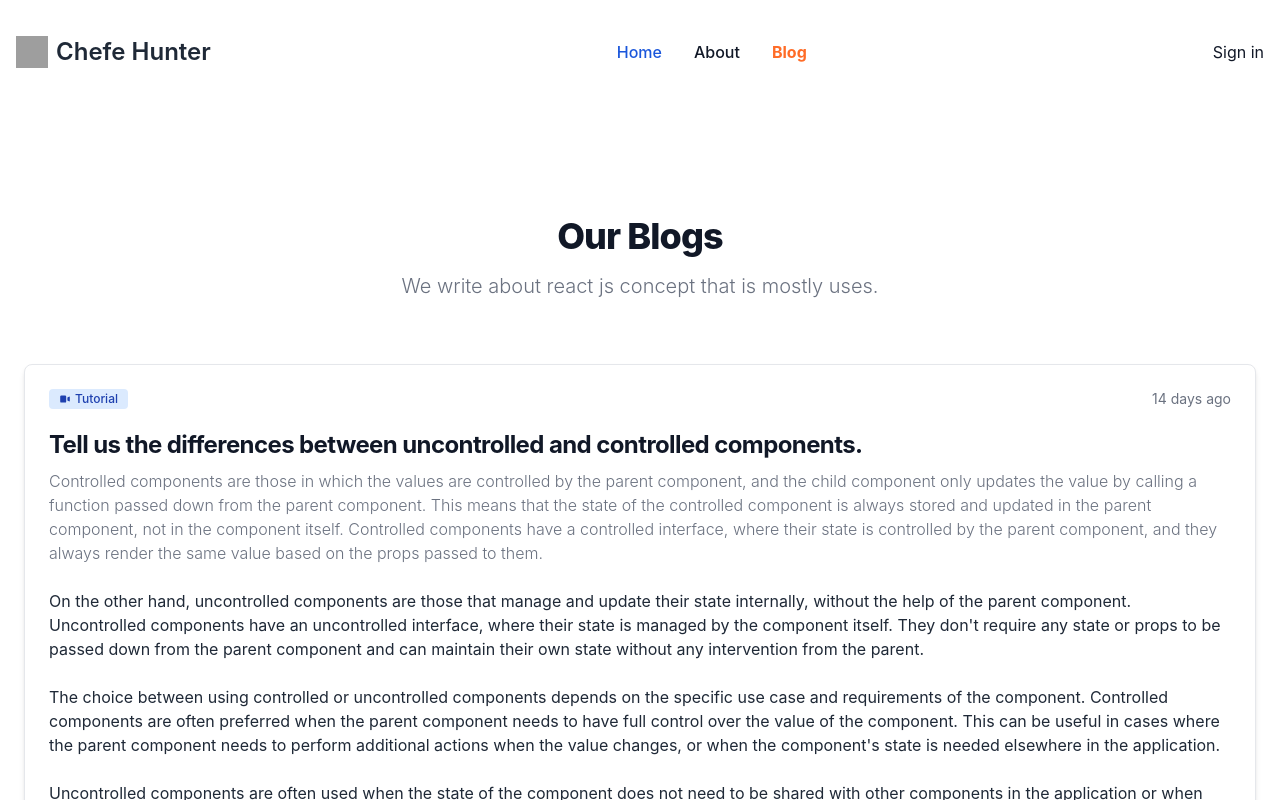
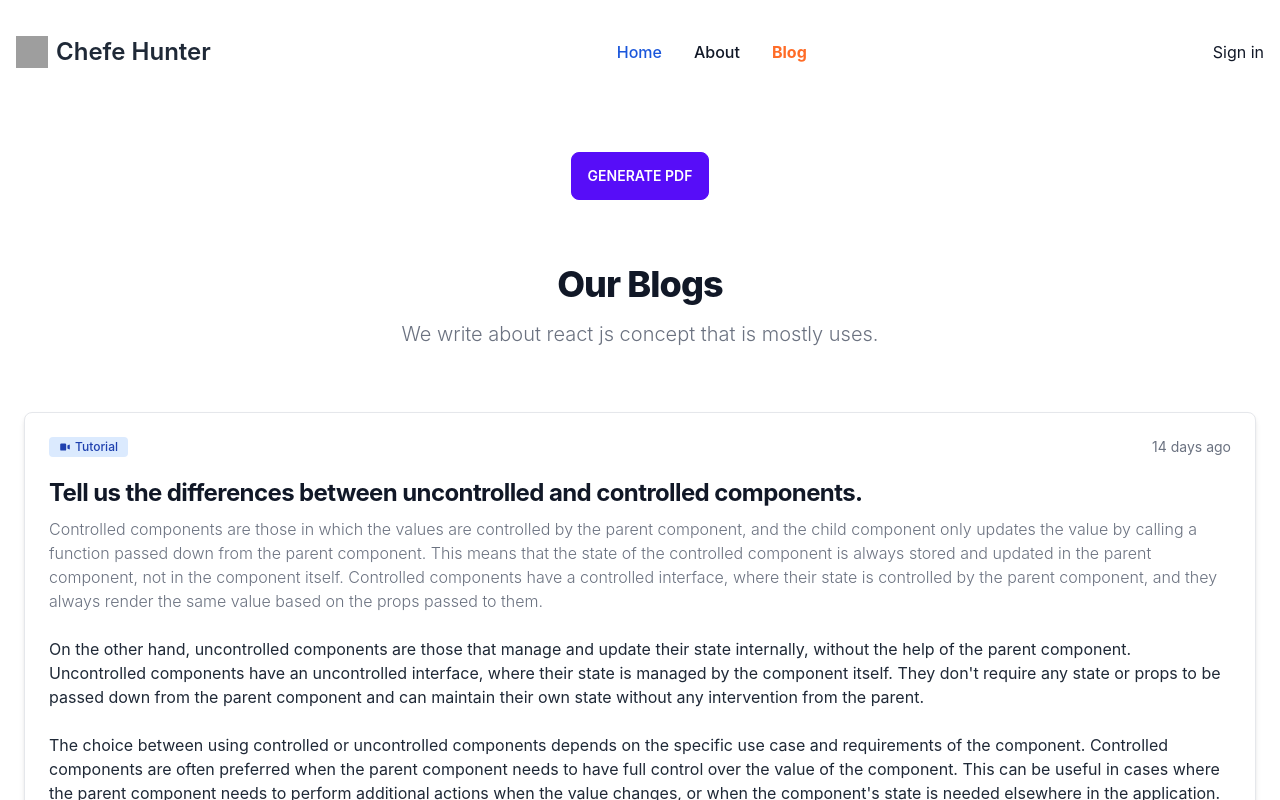
Before and after one commit to masudrahman-dev/chef-recipe-hunter-client, a React (Vite) app in the folder recepi-hunter-client/: page /Blogs in a window 1280 px wide. Shown: the top 800 px of the page. Built offline with nearby package versions, Linux system fonts and the light colour scheme; no server answers; grey boxes are pictures that could not be loaded.

Commit message:
genarate pdf

```diff
--- a/recepi-hunter-client/package.json
+++ b/recepi-hunter-client/package.json
@@ -18,6 +18,8 @@
     "firebase": "^9.21.0",
     "flowbite": "^1.6.5",
     "flowbite-react": "^0.4.4",
+    "html2canvas": "^1.4.1",
+    "jspdf": "^2.5.1",
     "keen-slider": "^6.8.5",
     "leaflet": "^1.9.3",
     "localforage": "^1.10.0",
--- a/recepi-hunter-client/src/pages/blog/Blogs.jsx
+++ b/recepi-hunter-client/src/pages/blog/Blogs.jsx
@@ -1,10 +1,23 @@
 import React from "react";
-
+import { jsPDF } from "jspdf";
 import { Link } from "react-router-dom";
 
 const Blogs = () => {
+  const generatePdf = () => {
+    // Default export is a4 paper, portrait, using millimeters for units
+    const doc = new jsPDF();
+
+    doc.text("p", 10, 10);
+    doc.save("untitled.pdf");
+  };
+
   return (
     <div>
+      <div className="text-center">
+        <button onClick={generatePdf} className="btn btn-primary  ">
+          Generate PDF
+        </button>
+      </div>
       <section className="bg-white dark:bg-gray-900">
         <div className="py-8 px-4 mx-auto max-w-screen-xl lg:py-16 lg:px-6">
           <div className="mx-auto max-w-screen-sm text-center lg:mb-16 mb-8">
--- a/recepi-hunter-client/src/pages/chefeRecips/recefies/RecefiesBanner.jsx
+++ b/recepi-hunter-client/src/pages/chefeRecips/recefies/RecefiesBanner.jsx
@@ -17,8 +17,9 @@ const RecefiesBanner = ({ data }) => {
     <div>
       <section className="bg-white dark:bg-gray-900">
         <div className="py-8 px-4 mx-auto max-w-screen-xl text-center lg:py-16">
-          <div className=" grid grid-cols-2 items-center gap-7  ">
-            <div className="">
+          <div className="   ">
+            <div className=" grid grid-cols-1 md:grid-cols-2 items-center gap-7">
+              <div>
                 <h1 className="mb-4 text-3xl font-extrabold tracking-tight leading-none text-gray-900 md:text-4xl lg:text-5xl dark:text-white">
                   {name}
                 </h1>
@@ -31,8 +32,8 @@ const RecefiesBanner = ({ data }) => {
                   <p>years of experience : {year_of_experience} years</p>
                 </div>
               </div>
-            <div >
-              <LazyLoad  threshold={0.95}>
+              <div>
+                <LazyLoad threshold={0.95}>
                   <img
                     className="w-full rounded-lg  "
                     src={chef_image || chefe_image}
@@ -42,6 +43,7 @@ const RecefiesBanner = ({ data }) => {
               </div>
             </div>
           </div>
+        </div>
       </section>
     </div>
   );
```
Also changed, not shown: 1 other file (tests, documents, lock files or other folders). Lines whose indentation alone changed are shown as unchanged.
